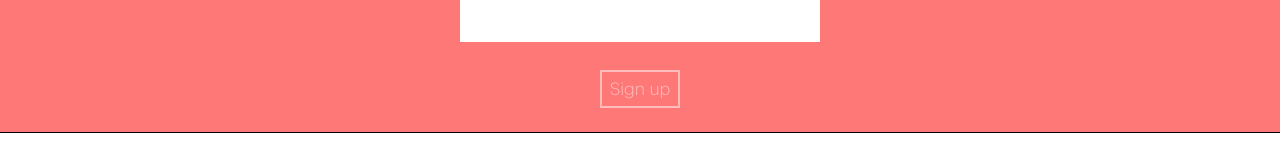
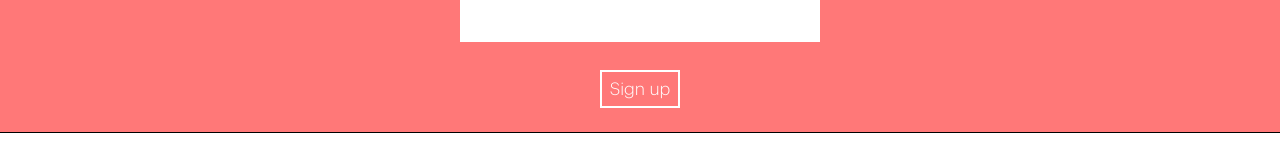
Before and after one commit to SyrianMusic/syrian-music-www, a Next.js app: page / in a window 1280 px wide. Shown: the part 2518-2678 px from the top of the page. Built offline with nearby package versions, Linux system fonts and the light colour scheme.

Commit message:
add form validation

```diff
--- a/components/Input.js
+++ b/components/Input.js
@@ -3,15 +3,13 @@ import PropTypes from 'prop-types';
 import * as mixins from '../styles/mixins';
 import theme from '../styles/theme';
 
-const emailPattern = /^[a-zA-Z0-9.!#$%&'*+/=?^_`{|}~-]+@[a-zA-Z0-9-]+(?:\.[a-zA-Z0-9-]+)*$/;
-
-const Input = ({ className, error, label, onChange, required, type, value }) => {
+const Input = ({ className, error, name, label, onBlur, onChange, required, type, value }) => {
   return (
     <div className={cx({ 'component-Input-has-error': error }, className)}>
       <div className="component-Input-label-wrapper">
         <label>
           {label} {required && <span>Required</span>}
-          <input onChange={onChange} type={type} value={value} />
+          <input name={name} onBlur={onBlur} onChange={onChange} type={type} value={value} />
         </label>
       </div>
 
@@ -107,6 +105,8 @@ Input.propTypes = {
   className: PropTypes.string,
   error: PropTypes.string,
   label: PropTypes.string.isRequired,
+  name: PropTypes.string.isRequired,
+  onBlur: PropTypes.func,
   onChange: PropTypes.func,
   required: PropTypes.bool,
   type: PropTypes.oneOf(['email', 'text']),
@@ -116,6 +116,7 @@ Input.propTypes = {
 Input.defaultProps = {
   className: undefined,
   error: undefined,
+  onBlur: undefined,
   onChange: undefined,
   required: false,
   type: 'text',
--- a/components/NewsletterSignup.js
+++ b/components/NewsletterSignup.js
@@ -1,34 +1,52 @@
-import { useState } from 'react';
+import { useFormik } from 'formik';
 import PropTypes from 'prop-types';
+import * as Yup from 'yup';
 import * as mixins from '../styles/mixins';
 import theme from '../styles/theme';
 import Button from './Button';
 import Input from './Input';
 import Typography from './Typography';
 
-const onSubmit = (e) => {
-  e.preventDefault();
+const errorMessages = {
+  invalidEmail: 'Please provide a valid email address.',
 };
 
-const defaultEmail = '';
+const NewsletterSignupSchema = Yup.object().shape({
+  email: Yup.string().email(errorMessages.invalidEmail).required(errorMessages.invalidEmail),
+});
+
+const initialValues = {
+  email: '',
+};
 
 const NewsletterSignup = ({ className }) => {
-  const [email, setEmail] = useState(defaultEmail);
-  const [hasError, setHasError] = useState(false);
+  const {
+    values,
+    errors,
+    touched,
+    handleChange,
+    handleBlur,
+    handleSubmit,
+    isSubmitting,
+    isValid,
+    resetForm,
+  } = useFormik({
+    initialValues,
+    validationSchema: NewsletterSignupSchema,
+    onSubmit: async (values) => {
+      console.log({ values });
+      resetForm();
+    },
+  });
 
   let error;
 
-  if (hasError) {
-    error = 'This is an error';
+  if (errors.email && touched.email && errors.email) {
+    error = errors.email;
   }
 
-  const onEmailChange = (e) => {
-    const { value } = e.target;
-    setEmail(value);
-  };
-
   return (
-    <form className={className} onSubmit={onSubmit}>
+    <form className={className} onSubmit={handleSubmit} noValidate>
       <Typography className="component-NewsletterSignup-title" textAlign="center" variant="h3">
         Stay up to date
       </Typography>
@@ -37,10 +55,12 @@ const NewsletterSignup = ({ className }) => {
         className="component-NewsletterSignup-input"
         error={error}
         label="Enter your email"
-        onChange={onEmailChange}
+        name="email"
+        onBlur={handleBlur}
+        onChange={handleChange}
         required
         type="email"
-        value={email}
+        value={values.email}
       />
 
       <div style={{ position: 'absolute', left: '-5000px' }} aria-hidden="true">
@@ -55,11 +75,10 @@ const NewsletterSignup = ({ className }) => {
 
       <Button
         className="component-NewsletterSignup-submit"
-        disabled={!email}
+        disabled={!isValid || values === initialValues || isSubmitting}
         type="submit"
         color={Button.colors.white}
-        variant={Button.variants.outlined}
-        onClick={() => setHasError(!hasError)}>
+        variant={Button.variants.outlined}>
         Sign up
       </Button>
 
--- a/package.json
+++ b/package.json
@@ -12,9 +12,11 @@
   },
   "dependencies": {
     "classnames": "^2.2.6",
+    "formik": "^2.2.6",
     "next": "^10.0.5",
     "react": "^17.0.1",
-    "react-dom": "^17.0.1"
+    "react-dom": "^17.0.1",
+    "yup": "^0.32.9"
   },
   "devDependencies": {
     "@types/node": "^14.14.20",
```
Also changed, not shown: 1 other file (tests, documents, lock files or other folders).
